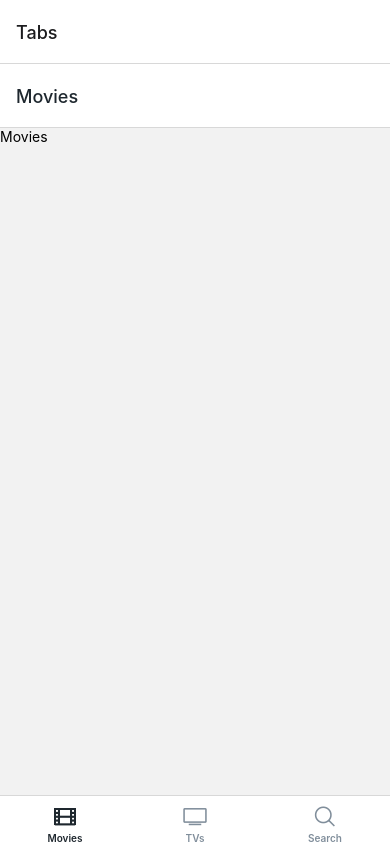
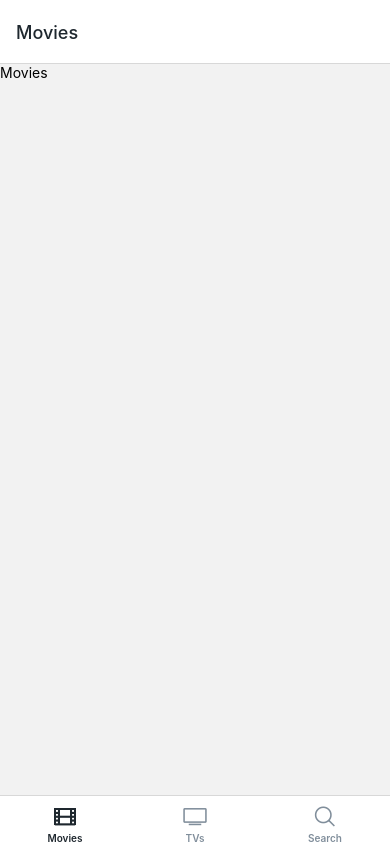
Before and after one commit to texasroh/react-native-movieapp, a React Native app: screen /Tabs in a window 390 px wide. Built offline with nearby package versions, Linux system fonts and the light colour scheme.

Commit message:
add typescript for styled-components

```diff
--- a/navigation/Root.tsx
+++ b/navigation/Root.tsx
@@ -5,10 +5,15 @@ import Tabs from "./Tabs";
 const nav = createNativeStackNavigator();
 
 const Root = () => (
-  <nav.Navigator>
-    <nav.Screen name="Tabs" component={Tabs} />
-    <nav.Screen name="Stack" component={Stack} />
-  </nav.Navigator>
+    <nav.Navigator
+        screenOptions={{
+            presentation: "modal",
+            headerShown: false,
+        }}
+    >
+        <nav.Screen name="Tabs" component={Tabs} />
+        <nav.Screen name="Stack" component={Stack} />
+    </nav.Navigator>
 );
 
 export default Root;
--- a/package.json
+++ b/package.json
@@ -12,7 +12,6 @@
     "@react-navigation/bottom-tabs": "^6.4.0",
     "@react-navigation/native": "^6.0.13",
     "@react-navigation/native-stack": "^6.9.1",
-    "@types/styled-components": "^5.1.26",
     "expo": "~47.0.5",
     "expo-splash-screen": "~0.17.5",
     "expo-status-bar": "~1.4.2",
@@ -29,6 +28,8 @@
     "@types/react": "^18.0.25",
     "@types/react-native": "^0.70.6",
     "@types/react-test-renderer": "^18.0.0",
+    "@types/styled-components": "^5.1.26",
+    "@types/styled-components-react-native": "^5.2.0",
     "typescript": "^4.9.3"
   },
   "private": true
--- a/screens/Movies.tsx
+++ b/screens/Movies.tsx
@@ -1,5 +1,8 @@
 import { NativeStackScreenProps } from "@react-navigation/native-stack";
 import { Text, TouchableOpacity, View } from "react-native";
+import styled from "styled-components/native";
+
+const Container = styled.ScrollView``;
 
 const Movies: React.FC<NativeStackScreenProps<any, "Movies">> = ({
     navigation: { navigate },
--- a/tsconfig.json
+++ b/tsconfig.json
@@ -1,3 +1,6 @@
 {
-  "extends": "@tsconfig/react-native/tsconfig.json"
+    "extends": "@tsconfig/react-native/tsconfig.json",
+    "compilerOptions": {
+        "types": ["react-native", "jest", "styled-components-react-native"]
+    }
 }
```
Also changed, not shown: styled.d.ts (added, +7 -0 lines), 1 other file (tests, documents, lock files or other folders). Lines whose indentation alone changed are shown as unchanged.
